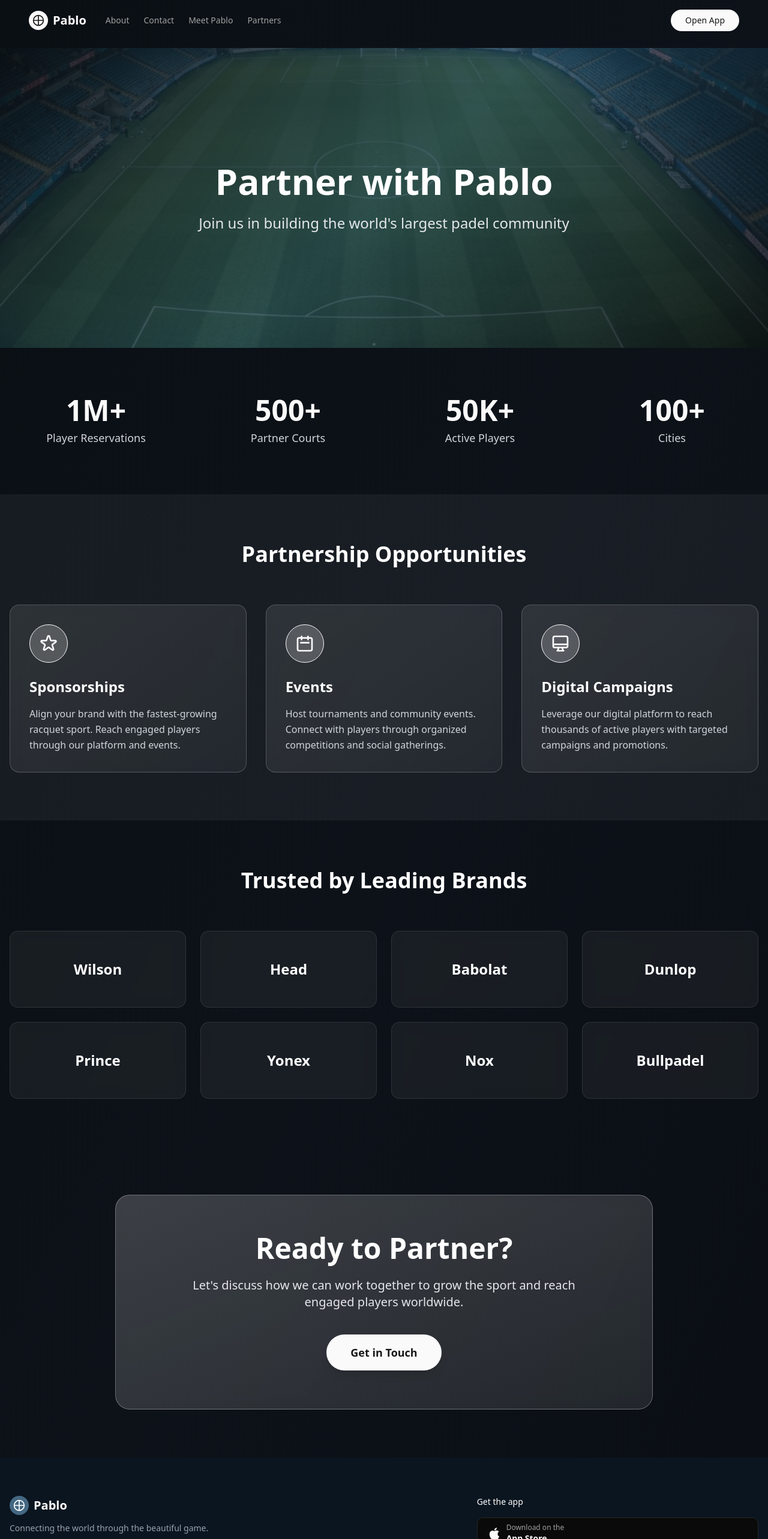
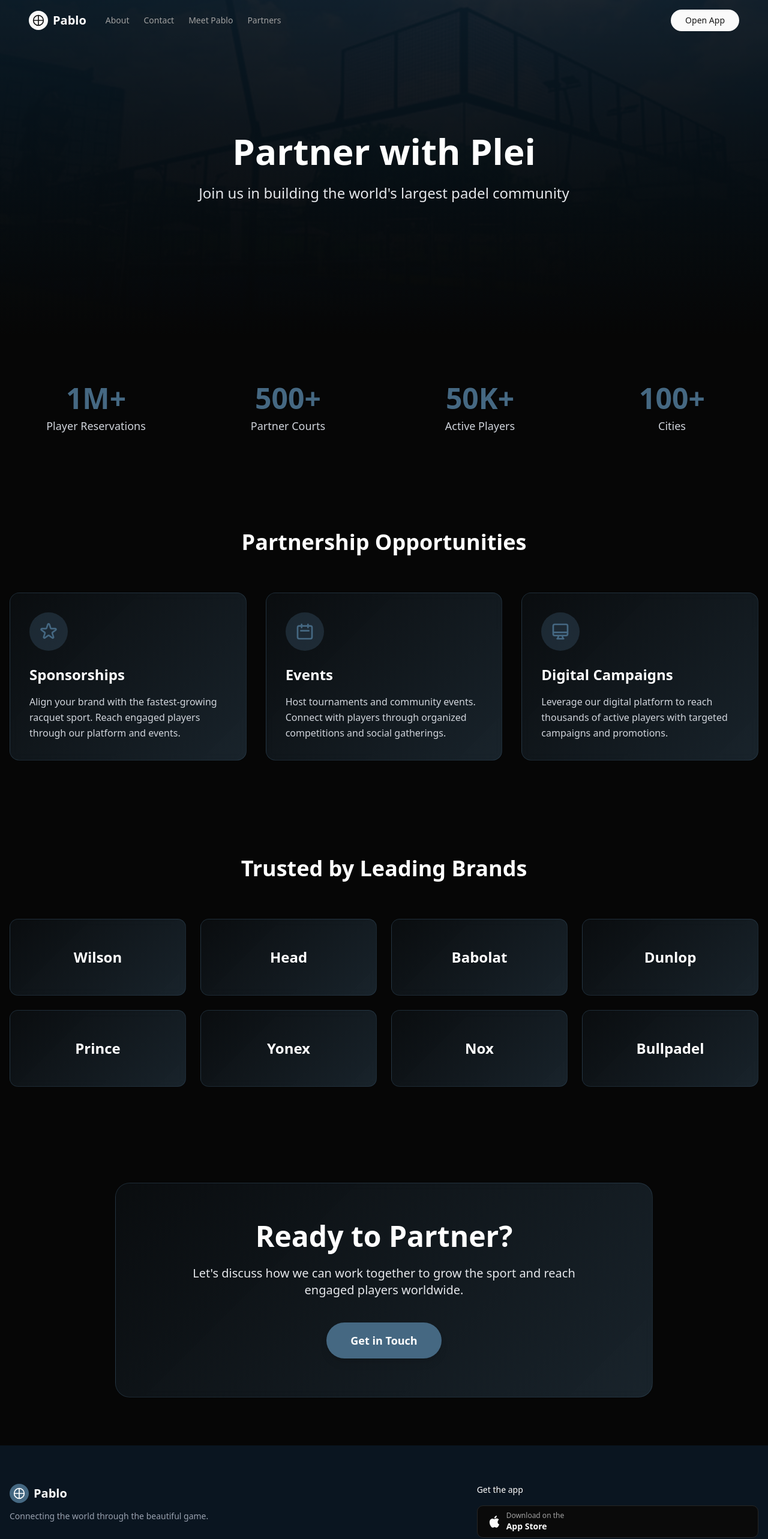
Before and after one commit to Sxriptor/pablo-landing, a Next.js app: page /partners in a window 1280 px wide. Shown: the top 2566 px of the page at 60% size. Built offline with nearby package versions, Linux system fonts and the light colour scheme.

Commit message:
added better layout and partner page

```diff
--- a/app/layout.tsx
+++ b/app/layout.tsx
@@ -5,9 +5,9 @@ import { Analytics } from '@vercel/analytics/next'
 import './globals.css'
 
 export const metadata: Metadata = {
-  title: 'Padlo - Padle Finder',
+  title: 'Padlo - Padel Finder',
   description: 'Created with v0',
-  generator: 'Padlo - Padle Finder',
+  generator: 'Padlo - Padel Finder',
 }
 
 export default function RootLayout({
--- a/app/partners/page.tsx
+++ b/app/partners/page.tsx
@@ -51,27 +51,32 @@ export default function PartnersPage() {
   ]
 
   return (
-    <div className="min-h-screen bg-gradient-to-br from-[#0a0f14] via-[#0d1219] to-[#0a0e14]">
+    <div className="min-h-screen" style={{ background: '#060606' }}>
+      <div className="relative">
         <Header />
 
-      <main className="pt-20">
+        <main>
           {/* Hero Section with Background Image */}
-        <section className="relative h-[60vh] min-h-[500px] flex items-center justify-center">
+          <section className="relative h-[80vh] min-h-[600px] flex items-center justify-center -mt-20 pt-20">
             <div
-            className="absolute inset-0 bg-cover bg-center"
+              className="absolute inset-0 bg-cover bg-center bg-no-repeat"
               style={{
-              backgroundImage: "url('/soccer-field-aerial-view-night.jpg')",
+                backgroundImage: "url('/Backgrounddark1.png')",
+                top: '-80px',
+                height: 'calc(100% + 80px)'
               }}
             />
             <div
               className="absolute inset-0"
               style={{
-              background: 'linear-gradient(135deg, rgba(10, 15, 20, 0.85) 0%, rgba(27, 60, 83, 0.75) 50%, rgba(10, 14, 20, 0.85) 100%)'
+                background: 'linear-gradient(to bottom, rgba(0, 0, 0, 0) 0%, rgba(0, 0, 0, 0.5) 50%, rgba(6, 6, 6, 1) 100%)',
+                top: '-80px',
+                height: 'calc(100% + 80px)'
               }}
             />
           <div className="relative z-10 text-center px-4 max-w-4xl mx-auto">
             <h1 className="text-5xl lg:text-6xl font-bold text-white mb-6">
-              Partner with Pablo
+              Partner with Plei
             </h1>
             <p className="text-xl lg:text-2xl text-gray-200 max-w-2xl mx-auto">
               Join us in building the world's largest padel community
@@ -80,12 +85,12 @@ export default function PartnersPage() {
           </section>
 
           {/* Stats Section */}
-        <section className="py-20 px-4">
+        <section className="py-20 px-4" style={{ background: '#060606' }}>
           <div className="max-w-7xl mx-auto">
             <div className="grid grid-cols-2 lg:grid-cols-4 gap-8">
               {stats.map((stat, index) => (
                 <div key={index} className="text-center">
-                  <div className="text-4xl lg:text-5xl font-bold text-primary mb-2">
+                  <div className="text-4xl lg:text-5xl font-bold mb-2" style={{ color: '#456882' }}>
                     {stat.number}
                   </div>
                   <div className="text-gray-300 text-lg">
@@ -98,7 +103,7 @@ export default function PartnersPage() {
         </section>
 
         {/* Partnership Opportunities */}
-        <section className="py-20 px-4 bg-white/5">
+        <section className="py-20 px-4" style={{ background: '#060606' }}>
           <div className="max-w-7xl mx-auto">
             <h2 className="text-3xl lg:text-4xl font-bold text-white text-center mb-16">
               Partnership Opportunities
@@ -107,9 +112,13 @@ export default function PartnersPage() {
               {partnershipTypes.map((type, index) => (
                 <div
                   key={index}
-                  className="bg-gradient-to-br from-white/10 to-white/5 backdrop-blur-sm border border-white/20 rounded-2xl p-8 hover:border-primary/50 transition-all duration-300"
+                  className="backdrop-blur rounded-2xl p-8 hover:bg-[#456882]/20 transition-all duration-300"
+                  style={{
+                    background: 'linear-gradient(135deg, rgba(13, 18, 22, 0.6) 0%, rgba(69, 104, 130, 0.3) 100%)',
+                    border: '1px solid rgba(69, 104, 130, 0.3)'
+                  }}
                 >
-                  <div className="w-16 h-16 rounded-full bg-primary/20 border border-primary flex items-center justify-center mb-6 text-primary">
+                  <div className="w-16 h-16 rounded-full flex items-center justify-center mb-6" style={{ background: 'rgba(69, 104, 130, 0.3)', color: '#456882' }}>
                     {type.icon}
                   </div>
                   <h3 className="text-2xl font-bold text-white mb-4">
@@ -125,7 +134,7 @@ export default function PartnersPage() {
         </section>
 
         {/* Trusted Partners */}
-        <section className="py-20 px-4">
+        <section className="py-20 px-4" style={{ background: '#060606' }}>
           <div className="max-w-7xl mx-auto">
             <h2 className="text-3xl lg:text-4xl font-bold text-white text-center mb-16">
               Trusted by Leading Brands
@@ -134,7 +143,11 @@ export default function PartnersPage() {
               {trustedPartners.map((partner, index) => (
                 <div
                   key={index}
-                  className="bg-white/5 backdrop-blur-sm border border-white/10 rounded-xl p-8 flex items-center justify-center hover:bg-white/10 transition-all duration-300 h-32"
+                  className="backdrop-blur rounded-xl p-8 flex items-center justify-center hover:bg-[#456882]/20 transition-all duration-300 h-32"
+                  style={{
+                    background: 'linear-gradient(135deg, rgba(13, 18, 22, 0.6) 0%, rgba(69, 104, 130, 0.3) 100%)',
+                    border: '1px solid rgba(69, 104, 130, 0.3)'
+                  }}
                 >
                   <h3 className="text-2xl font-bold text-white">
                     {partner.name}
@@ -146,9 +159,15 @@ export default function PartnersPage() {
         </section>
 
         {/* CTA Section */}
-        <section className="py-20 px-4">
+        <section className="py-20 px-4" style={{ background: '#060606' }}>
           <div className="max-w-4xl mx-auto text-center">
-            <div className="bg-gradient-to-br from-primary/20 to-primary/10 backdrop-blur-sm border border-primary/30 rounded-3xl p-12 lg:p-16">
+            <div
+              className="backdrop-blur rounded-3xl p-12 lg:p-16 hover:bg-[#456882]/20 transition-all"
+              style={{
+                background: 'linear-gradient(135deg, rgba(13, 18, 22, 0.6) 0%, rgba(69, 104, 130, 0.3) 100%)',
+                border: '1px solid rgba(69, 104, 130, 0.3)'
+              }}
+            >
               <h2 className="text-4xl lg:text-5xl font-bold text-white mb-6">
                 Ready to Partner?
               </h2>
@@ -157,7 +176,11 @@ export default function PartnersPage() {
               </p>
               <a
                 href="/contact"
-                className="inline-block bg-primary text-primary-foreground hover:bg-primary/90 rounded-full px-10 py-4 text-lg font-semibold transition-colors shadow-lg hover:shadow-xl"
+                className="inline-block rounded-full px-10 py-4 text-lg font-semibold transition-all shadow-lg hover:shadow-xl"
+                style={{
+                  backgroundColor: '#456882',
+                  color: 'white'
+                }}
               >
                 Get in Touch
               </a>
@@ -165,6 +188,7 @@ export default function PartnersPage() {
           </div>
           </section>
         </main>
+      </div>
 
       <Footer />
     </div>
--- a/components/contact-form.tsx
+++ b/components/contact-form.tsx
@@ -47,7 +47,7 @@ export function ContactForm() {
       <div
         className="rounded-[20px] p-8 lg:p-10 backdrop-blur-md"
         style={{
-          background: 'rgba(13, 18, 22, 0.6)',
+          background: 'linear-gradient(135deg, rgba(13, 18, 22, 0.6) 0%, rgba(69, 104, 130, 0.3) 100%)',
           border: '1.5px solid rgba(70, 104, 130, 0.4)',
           boxShadow: '0 0 40px rgba(70, 104, 130, 0.2), inset 0 0 20px rgba(70, 104, 130, 0.08)',
         }}
--- a/components/how-it-works-section.tsx
+++ b/components/how-it-works-section.tsx
@@ -34,7 +34,7 @@ export function HowItWorksSection() {
 
         <div className="grid md:grid-cols-3 gap-8">
           {steps.map((step, index) => (
-            <div key={index} className="space-y-6 p-6 rounded-2xl backdrop-blur" style={{ background: 'rgba(69, 104, 130, 0.15)', border: '1px solid rgba(69, 104, 130, 0.3)' }}>
+            <div key={index} className="space-y-6 p-6 rounded-2xl backdrop-blur" style={{ background: 'linear-gradient(135deg, rgba(13, 18, 22, 0.6) 0%, rgba(69, 104, 130, 0.3) 100%)', border: '1px solid rgba(69, 104, 130, 0.3)' }}>
               <div className="w-12 h-12 rounded-full flex items-center justify-center" style={{ background: 'rgba(69, 104, 130, 0.3)' }}>
                 <step.icon className="w-6 h-6" style={{ color: '#456882' }} />
               </div>
--- a/components/testimonials-section.tsx
+++ b/components/testimonials-section.tsx
@@ -53,7 +53,7 @@ export function TestimonialsSection() {
         </div>
 
         <div className="grid lg:grid-cols-2 gap-8 items-center">
-          <Card className="p-8 backdrop-blur space-y-6" style={{ background: 'rgba(69, 104, 130, 0.15)', borderColor: 'rgba(69, 104, 130, 0.3)' }}>
+          <Card className="p-8 backdrop-blur space-y-6" style={{ background: 'linear-gradient(135deg, rgba(13, 18, 22, 0.6) 0%, rgba(69, 104, 130, 0.3) 100%)', borderColor: 'rgba(69, 104, 130, 0.3)' }}>
             <div className="flex gap-1">
               {Array.from({ length: current.rating }).map((_, i) => (
                 <Star key={i} className="w-5 h-5 fill-primary text-primary" />
--- a/components/welcome-section.tsx
+++ b/components/welcome-section.tsx
@@ -25,7 +25,7 @@ export function WelcomeSection() {
           </div>
 
           <div className="space-y-4">
-            <Card className="p-6 backdrop-blur border-border/30 hover:bg-[#456882]/20 transition-colors group cursor-pointer" style={{ background: 'rgba(69, 104, 130, 0.15)', borderColor: 'rgba(69, 104, 130, 0.3)' }}>
+            <Card className="p-6 backdrop-blur border-border/30 hover:bg-[#456882]/20 transition-colors group cursor-pointer" style={{ background: 'linear-gradient(135deg, rgba(13, 18, 22, 0.6) 0%, rgba(69, 104, 130, 0.3) 100%)', borderColor: 'rgba(69, 104, 130, 0.3)' }}>
               <h3 className="text-xl font-bold mb-2">For Players</h3>
               <p className="text-muted-foreground mb-4 text-sm">Find and join games near you.</p>
               <Button variant="link" className="p-0 group-hover:gap-2 transition-all" style={{ color: '#456882' }}>
@@ -33,7 +33,7 @@ export function WelcomeSection() {
               </Button>
             </Card>
 
-            <Card className="p-6 backdrop-blur border-border/30 hover:bg-[#456882]/20 transition-colors group cursor-pointer" style={{ background: 'rgba(69, 104, 130, 0.15)', borderColor: 'rgba(69, 104, 130, 0.3)' }}>
+            <Card className="p-6 backdrop-blur border-border/30 hover:bg-[#456882]/20 transition-colors group cursor-pointer" style={{ background: 'linear-gradient(135deg, rgba(13, 18, 22, 0.6) 0%, rgba(69, 104, 130, 0.3) 100%)', borderColor: 'rgba(69, 104, 130, 0.3)' }}>
               <h3 className="text-xl font-bold mb-2">For Partners</h3>
               <p className="text-muted-foreground mb-4 text-sm">Fill your pitches with local players.</p>
               <Button variant="link" className="p-0 group-hover:gap-2 transition-all" style={{ color: '#456882' }}>
@@ -41,7 +41,7 @@ export function WelcomeSection() {
               </Button>
             </Card>
 
-            <Card className="p-6 backdrop-blur border-border/30 hover:bg-[#456882]/20 transition-colors group cursor-pointer" style={{ background: 'rgba(69, 104, 130, 0.15)', borderColor: 'rgba(69, 104, 130, 0.3)' }}>
+            <Card className="p-6 backdrop-blur border-border/30 hover:bg-[#456882]/20 transition-colors group cursor-pointer" style={{ background: 'linear-gradient(135deg, rgba(13, 18, 22, 0.6) 0%, rgba(69, 104, 130, 0.3) 100%)', borderColor: 'rgba(69, 104, 130, 0.3)' }}>
               <h3 className="text-xl font-bold mb-2">For Enthusiasts</h3>
               <p className="text-muted-foreground mb-4 text-sm">
                 Be part of a community that shares the love of this beautiful game.
```
Also changed, not shown: components/hero-section.tsx (+7 -7 lines). Lines whose indentation alone changed are shown as unchanged.
